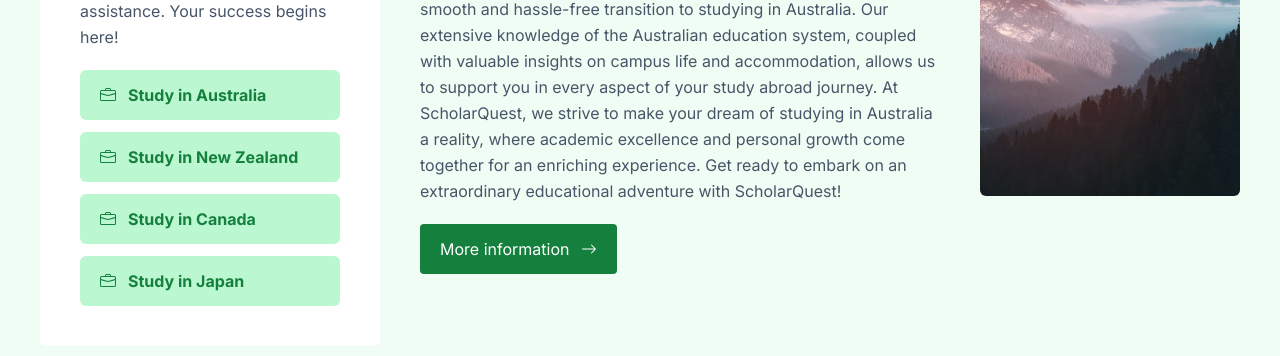
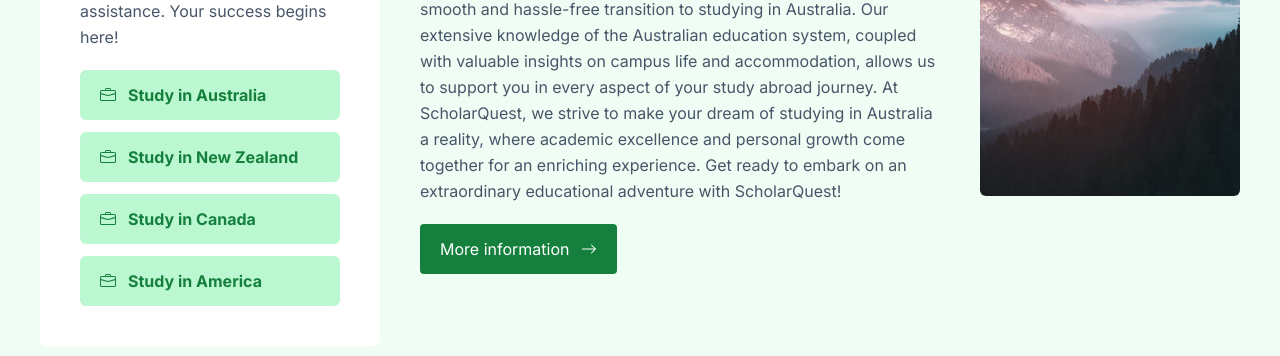
Before and after one commit to Haribhusal/scholar-quest, a Next.js app: page / in a window 1280 px wide. Shown: the part 1608-1964 px from the top of the page. Built offline with nearby package versions, Linux system fonts and the light colour scheme.

Commit message:
destinations

```diff
--- a/src/app/globals.css
+++ b/src/app/globals.css
@@ -15,3 +15,7 @@
     --background-end-rgb: 0, 0, 0;
   }
 }
+
+html{
+  scroll-behavior: smooth;
+}
--- a/src/components/Destinations.jsx
+++ b/src/components/Destinations.jsx
@@ -1,9 +1,14 @@
-import React from "react";
+"use client";
+
+import React, { useState } from "react";
 import { BsArrowRight, BsBriefcase } from "react-icons/bs";
 import Link from "next/link";
 import Image from "next/image";
+import { destinations } from "./../data/destinations";
 
 const Destinations = () => {
+  const [activeDestination, setActiveDestination] = useState(1);
+  console.log(destinations);
   return (
     <section className="destinations   ">
       <div className="heading">
@@ -27,60 +32,33 @@ const Destinations = () => {
             begins here!
           </p>
           <ul className=" flex flex-col gap-3">
+            {destinations &&
+              destinations.map((item) => (
                 <li>
-              <button className="bg-green-200 flex items-center gap-3 text-left w-full text-green-700 px-5 py-3 rounded-md font-bold hover:bg-green-700 hover:text-white transition-all">
+                  <button
+                    onClick={() => setActiveDestination(item.id)}
+                    className="bg-green-200 flex items-center gap-3 text-left w-full text-green-700 px-5 py-3 rounded-md font-bold hover:bg-green-700 hover:text-white transition-all"
+                  >
                     <span>
                       <BsBriefcase />
                     </span>{" "}
-                Study in Australia
+                    {item.title}
                   </button>
                 </li>
-            <li>
-              <button className="bg-green-200 flex items-center gap-3 w-full text-left text-green-700 px-5 py-3 rounded-md font-bold hover:bg-green-700 hover:text-white transition-all">
-                <span>
-                  <BsBriefcase />
-                </span>{" "}
-                Study in New Zealand
-              </button>
-            </li>
-            <li>
-              <button className="bg-green-200 flex items-center gap-3 w-full text-left text-green-700 px-5 py-3 rounded-md font-bold hover:bg-green-700 hover:text-white transition-all">
-                <span>
-                  <BsBriefcase />
-                </span>{" "}
-                Study in Canada
-              </button>
-            </li>
-            <li>
-              <button className="bg-green-200 flex items-center gap-3 w-full text-left text-green-700 px-5 py-3 rounded-md font-bold hover:bg-green-700 hover:text-white transition-all">
-                <span>
-                  <BsBriefcase />
-                </span>{" "}
-                Study in Japan
-              </button>
-            </li>
+              ))}
           </ul>
         </div>
 
         <div className="content flex-[2]">
+          {destinations &&
+            destinations.map(
+              (item) =>
+                item.id === activeDestination && (
+                  <article>
                     <h3 className="font-bold text-4xl text-green-700">
-            Study in Australia
+                      {item.title}
                     </h3>
-          <p className="py-5 text-slate-600">
-            We are your dedicated companions on the path to studying in
-            Australia. Our team of experts is committed to providing
-            personalized guidance tailored to your academic and career goals.
-            From helping you select the right course and university to assisting
-            with the application process and visa requirements, we ensure a
-            smooth and hassle-free transition to studying in Australia. Our
-            extensive knowledge of the Australian education system, coupled with
-            valuable insights on campus life and accommodation, allows us to
-            support you in every aspect of your study abroad journey. At
-            ScholarQuest, we strive to make your dream of studying in Australia
-            a reality, where academic excellence and personal growth come
-            together for an enriching experience. Get ready to embark on an
-            extraordinary educational adventure with ScholarQuest!
-          </p>
+                    <p className="py-5 text-slate-600">{item.description}</p>
                     <Link
                       href="/"
                       className="inline-flex items-center gap-3 bg-green-700 text-white px-5 py-3 rounded "
@@ -88,15 +66,24 @@ const Destinations = () => {
                       More information
                       <BsArrowRight />
                     </Link>
+                  </article>
+                )
+            )}
         </div>
         <div className="image flex-1">
+          {destinations &&
+            destinations.map(
+              (item) =>
+                item.id === activeDestination && (
                   <Image
-            src="/hill.jpeg"
+                    src={`/destinations/destination-${item.id}.jpeg`}
                     height={400}
                     width={200}
                     className="w-full rounded-md"
                     alt="Study in Australia"
                   />
+                )
+            )}
         </div>
       </div>
     </section>
--- a/src/components/EnrollForm.jsx
+++ b/src/components/EnrollForm.jsx
@@ -41,7 +41,10 @@ const EnrollForm = () => {
   };
 
   return (
-    <section className="p-10 pb-0 bg-blue-100 flex justify-between items-end">
+    <section
+      className="p-10 pb-0 bg-blue-100 flex justify-between items-end"
+      id="enroll"
+    >
       <div className="formwrapper flex-1">
         <form action="" className="" onSubmit={handleSubmit}>
           <h3 className="title text-3xl font-bold text-blue-700">
--- a/src/components/Header.jsx
+++ b/src/components/Header.jsx
@@ -23,7 +23,7 @@ const Header = () => {
         <Link href="/"> Testimonials</Link>
         <Link href="/"> Contact</Link>
         <Link
-          href="/"
+          href="#enroll"
           className="bg-green-700 text-white px-10 flex items-center gap-3 py-2 rounded-md"
         >
           {" "}
--- /dev/null
+++ b/src/data/destinations.js
@@ -0,0 +1,26 @@
+export const destinations = [
+    {
+        id: 1,
+        title: 'Study in Australia',
+        description: 'We are your dedicated companions on the path to studying in Australia. Our team of experts is committed to providing personalized guidance tailored to your academic and career goals. From helping you select the right course and university to assisting with the application process and visa requirements, we ensure a smooth and hassle-free transition to studying in Australia. Our extensive knowledge of the Australian education system, coupled with valuable insights on campus life and accommodation, allows us to support you in every aspect of your study abroad journey. At ScholarQuest, we strive to make your dream of studying in Australia a reality, where academic excellence and personal growth come together for an enriching experience. Get ready to embark on an extraordinary educational adventure with ScholarQuest!',
+        image: '/hill.jpeg'
+    },
+    {
+        id: 2,
+        title: 'Study in New Zealand',
+        description: 'We are your dedicated companions on the path to studying in Australia. Our team of experts is committed to providing personalized guidance tailored to your academic and career goals. From helping you select the right course and university to assisting with the application process and visa requirements, we ensure a smooth and hassle-free transition to studying in Australia. Our extensive knowledge of the Australian education system, coupled with valuable insights on campus life and accommodation, allows us to support you in every aspect of your study abroad journey. At ScholarQuest, we strive to make your dream of studying in Australia a reality, where academic excellence and personal growth come together for an enriching experience. Get ready to embark on an extraordinary educational adventure with ScholarQuest!',
+        image: '/hill.jpeg'
+    },
+    {
+        id: 3,
+        title: 'Study in Canada',
+        description: 'We are your dedicated companions on the path to studying in Australia. Our team of experts is committed to providing personalized guidance tailored to your academic and career goals. From helping you select the right course and university to assisting with the application process and visa requirements, we ensure a smooth and hassle-free transition to studying in Australia. Our extensive knowledge of the Australian education system, coupled with valuable insights on campus life and accommodation, allows us to support you in every aspect of your study abroad journey. At ScholarQuest, we strive to make your dream of studying in Australia a reality, where academic excellence and personal growth come together for an enriching experience. Get ready to embark on an extraordinary educational adventure with ScholarQuest!',
+        image: '/hill.jpeg'
+    },
+    {
+        id: 4,
+        title: 'Study in America',
+        description: 'We are your dedicated companions on the path to studying in Australia. Our team of experts is committed to providing personalized guidance tailored to your academic and career goals. From helping you select the right course and university to assisting with the application process and visa requirements, we ensure a smooth and hassle-free transition to studying in Australia. Our extensive knowledge of the Australian education system, coupled with valuable insights on campus life and accommodation, allows us to support you in every aspect of your study abroad journey. At ScholarQuest, we strive to make your dream of studying in Australia a reality, where academic excellence and personal growth come together for an enriching experience. Get ready to embark on an extraordinary educational adventure with ScholarQuest!',
+        image: '/hill.jpeg'
+    }
+]
```
Also changed, not shown: public/destinations/destination-1.jpeg (added), public/destinations/destination-2.jpeg (added). Lines whose indentation alone changed are shown as unchanged.
